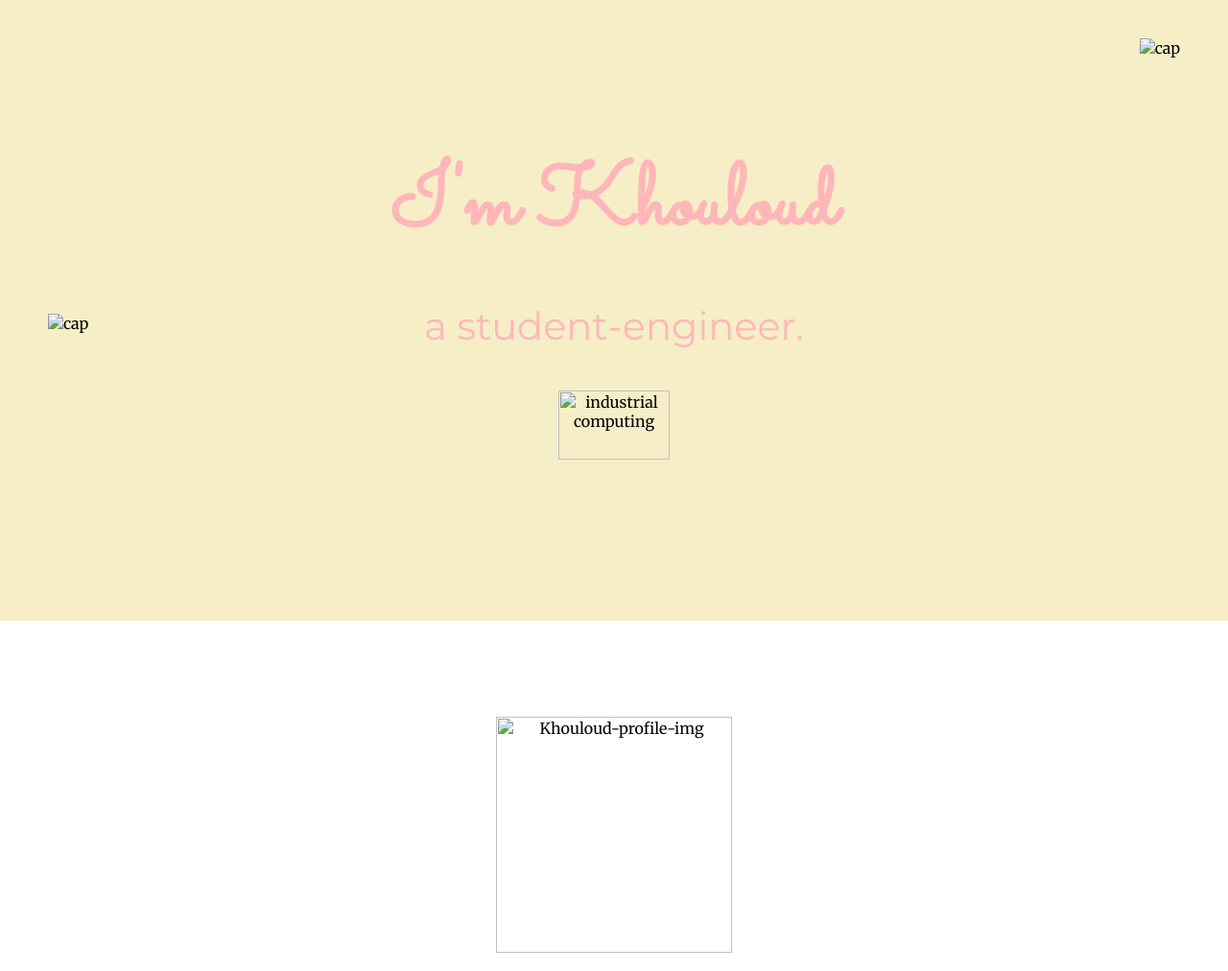
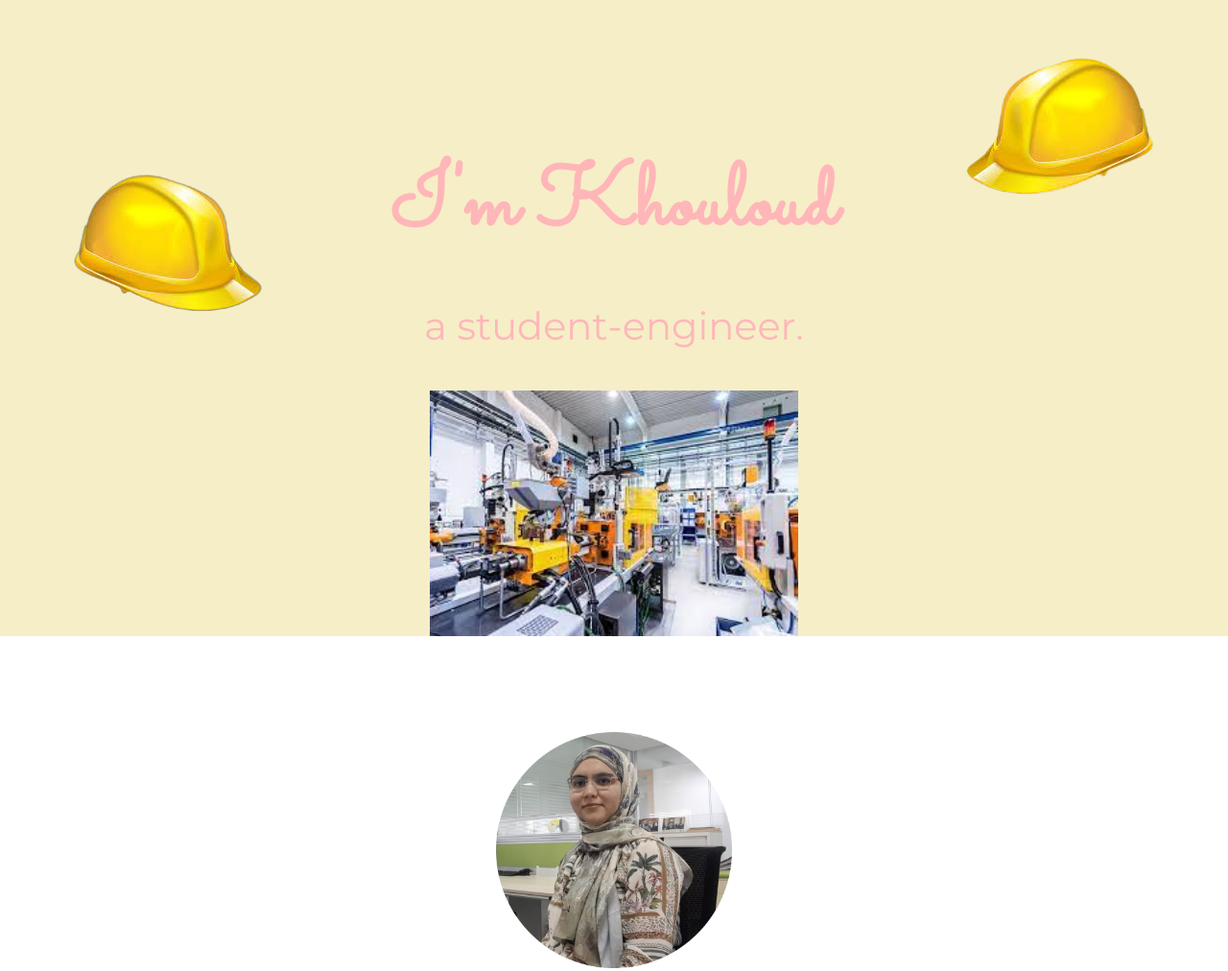
Before and after one commit to KhouloudTlidi20/KhouloudTlidi20.github.io, a plain HTML site: page enter.html in a window 1280 px wide. Shown: the top 1012 px of the page at 96% size. Drawn offline with Linux system fonts and the light colour scheme.

Commit message:
rename images

```diff
--- a/enter.html
+++ b/enter.html
@@ -6,23 +6,23 @@
     <title>Start</title>
   <link rel="stylesheet" href="CSS/styles.css">
   <link href="https://fonts.googleapis.com/css?family=Merriweather|Montserrat|Sacramento" rel="stylesheet">
-  <link rel="icon" href="favicon.ico">
+  <link rel="icon" href="images/favicon.ico">
 </head>
 
 <body>
   <div class="top-container">
-    <img class="cap" src="cap.png" alt="cap">
+    <img class="cap" src="images/cap.png" alt="cap">
     <div class="title-text">
       <h1>I'm Khouloud</h1>
       <h2>a student-engineer.</h2>
     </div>
-    <img class="bottom-cap" src="cap_left.png" alt="cap">
-    <img class="industrial" src="industrial comuting.jpeg" alt="industrial computing">
+    <img class="bottom-cap" src="images/cap_left.png" alt="cap">
+    <img class="industrial" src="images/industrial comuting.jpeg" alt="industrial computing">
   </div>
 
   <div class="middle-container">
     <div class="profile">
-      <img src="Khouloud_Professional-modified.png" alt="Khouloud-profile-img">
+      <img src="images/Khouloud_Professional-modified.png" alt="images/Khouloud-profile-img">
       <h2>Hello.</h2>
       <p class="intro">I am an automatic & industrial computing student-engineer 🤖. I  am passionate about new technologies 👩🏻‍💻 and I am in interest to robotics, software and in AI.</p>
     </div>
@@ -37,7 +37,7 @@
 
       </div>
       <div class="skill-row">
-        <img class="programming-img" src="programming.jpeg" alt="programming-img">
+        <img class="programming-img" src="images/programming.jpeg" alt="programming-img">
 
         <h3>Programming</h3>
         <p>Two years ago my passion for learning coding has started, day after day I discover how much it is useful and funny 😀. Today I can't help knowing more🧠.</p>
@@ -58,7 +58,7 @@
     <a class="footer-link" href="">LinkedIn</a>
     <a class="footer-link" href="">Github</a>
     <a class="footer-link" href="">Website</a>
-    <p class="copyright"><img class="factory" src="factory.png" alt="factory" > 2021/2022</p>
+    <p class="copyright"><img class="factory" src="images/factory.png" alt="factory" > 2021/2022</p>
   </div>
 </body>
 
```
